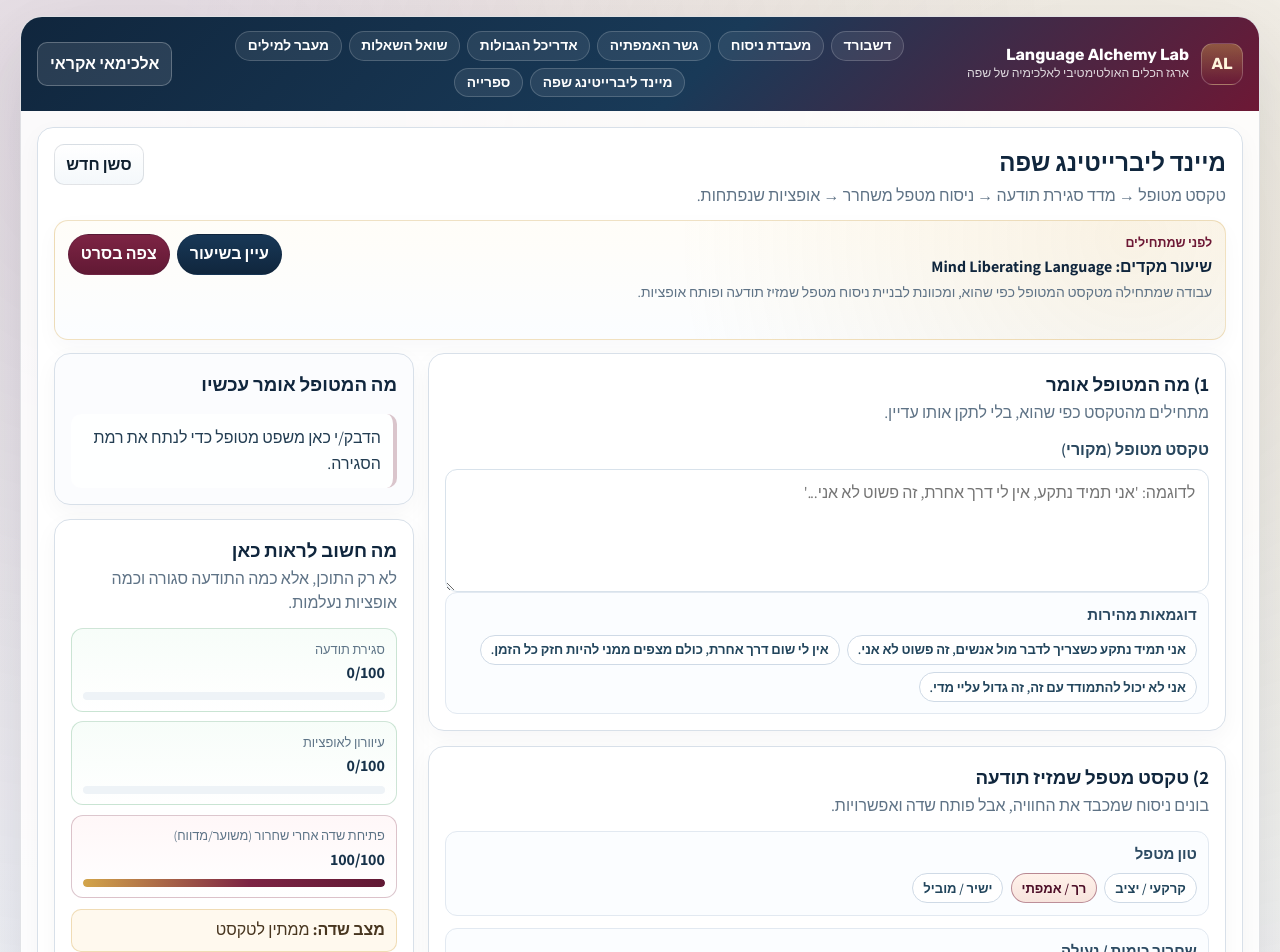
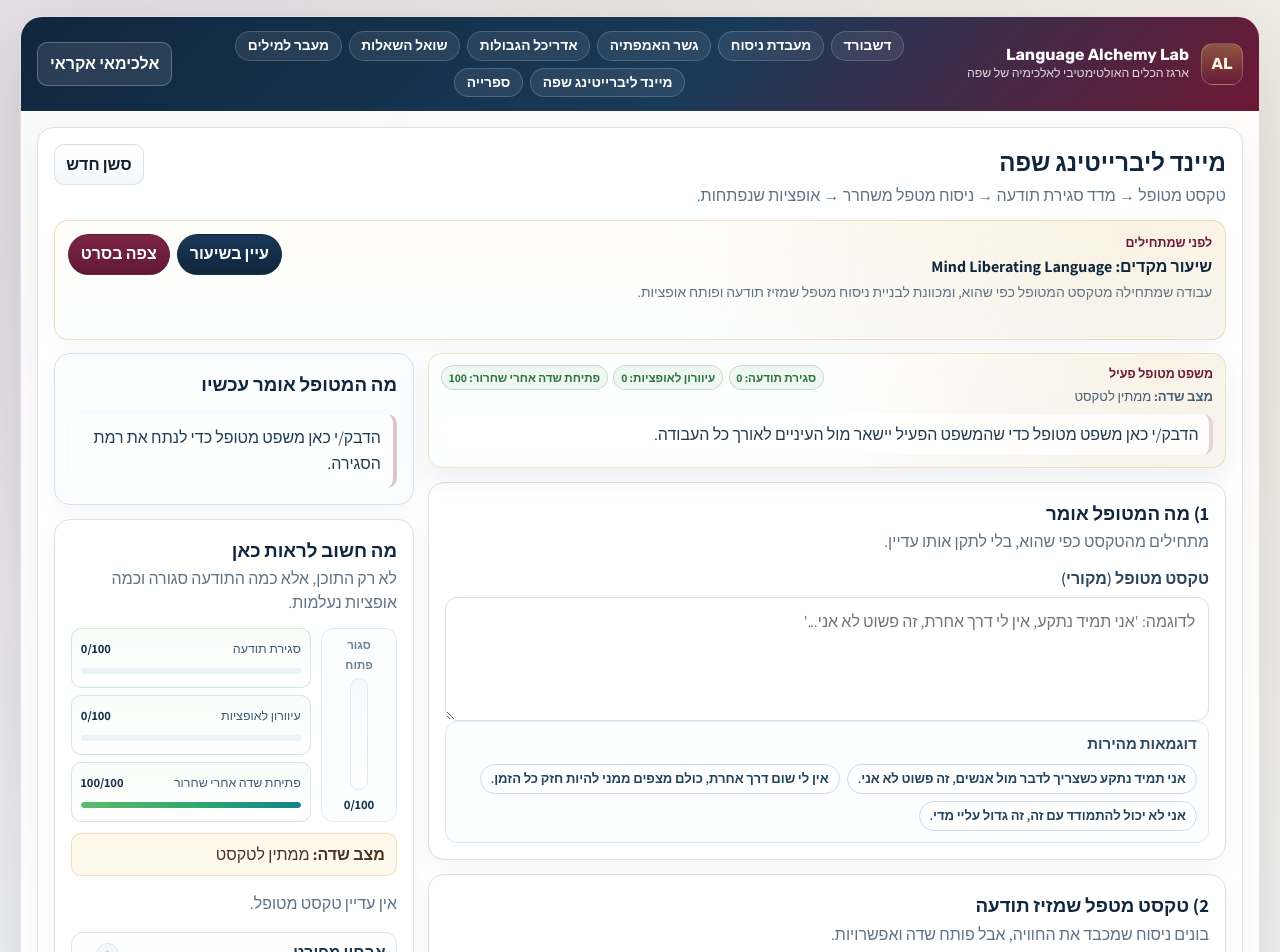
Before and after one commit to streamDragon/language-alchemy, a React (Vite) app: page /lab/mind-liberating in a window 1280 px wide. Shown: the top 952 px of the page. Built offline with nearby package versions, Linux system fonts and the light colour scheme.

Commit message:
Improve mind liberating focus and compact diagnostics

```diff
--- a/src/labs/MindLiberatingLanguagePage.jsx
+++ b/src/labs/MindLiberatingLanguagePage.jsx
@@ -3,6 +3,7 @@ import { getLabConfig } from '../data/labsConfig'
 import { useAppState } from '../state/appStateContext'
 import { makeId } from '../utils/ids'
 import LabLessonPrompt from '../components/layout/LabLessonPrompt'
+import MenuSection from '../components/layout/MenuSection'
 import LiberatingConversationSimulator from '../components/mind/LiberatingConversationSimulator'
 import PatternSequenceMaster from '../components/mind/PatternSequenceMaster'
 import { MessageCircle, Sparkles, Workflow } from 'lucide-react'
@@ -328,6 +329,45 @@ export default function MindLiberatingLanguagePage() {
     return clamp(Math.round(base + delta), 0, 100)
   }, [analysis.optionBlindnessScore, newOptionsAfterRelease.length, therapistText])
 
+  const compactEvaluationMeters = useMemo(
+    () => [
+      {
+        id: 'closure',
+        labelHe: 'סגירת תודעה',
+        value: analysis.closureScore,
+        tone: scoreTone(analysis.closureScore),
+      },
+      {
+        id: 'blindness',
+        labelHe: 'עיוורון לאופציות',
+        value: analysis.optionBlindnessScore,
+        tone: scoreTone(analysis.optionBlindnessScore),
+      },
+      {
+        id: 'opening',
+        labelHe: 'פתיחת שדה אחרי שחרור',
+        value: opennessAfterReleaseScore,
+        tone: scoreTone(100 - opennessAfterReleaseScore),
+        positive: true,
+      },
+    ],
+    [analysis.closureScore, analysis.optionBlindnessScore, opennessAfterReleaseScore],
+  )
+
+  const fieldPressureScore = useMemo(
+    () =>
+      clamp(
+        Math.round(
+          (analysis.closureScore * 0.45 +
+            analysis.optionBlindnessScore * 0.35 +
+            (100 - opennessAfterReleaseScore) * 0.2),
+        ),
+        0,
+        100,
+      ),
+    [analysis.closureScore, analysis.optionBlindnessScore, opennessAfterReleaseScore],
+  )
+
   const handleUseGeneratedScript = () => {
     if (!generatedTherapistText) {
       setStatusMessage('הדבק/י קודם משפט מטופל כדי לבנות ניסוח מטפל משחרר.')
@@ -417,6 +457,32 @@ export default function MindLiberatingLanguagePage() {
 
         <div className="mindlab-layout">
           <div className="mindlab-main">
+            <section className="mindlab-focus-strip" aria-live="polite">
+              <div className="mindlab-focus-strip__head">
+                <div>
+                  <div className="mindlab-focus-strip__eyebrow">משפט מטופל פעיל</div>
+                  <div className="mindlab-focus-strip__status">
+                    <strong>מצב שדה:</strong> {analysis.windowLabelHe}
+                  </div>
+                </div>
+                <div className="mindlab-focus-strip__scores" aria-label="מדדי מצב שדה">
+                  {compactEvaluationMeters.map((metric) => (
+                    <span
+                      key={metric.id}
+                      className={`mindlab-focus-strip__score tone-${metric.tone} ${
+                        metric.positive ? 'is-positive' : ''
+                      }`}
+                    >
+                      {metric.labelHe}: {metric.value}
+                    </span>
+                  ))}
+                </div>
+              </div>
+              <blockquote className="mindlab-focus-strip__quote">
+                {analysis.text || 'הדבק/י כאן משפט מטופל כדי שהמשפט הפעיל יישאר מול העיניים לאורך כל העבודה.'}
+              </blockquote>
+            </section>
+
             <section className="panel-card">
               <div className="panel-card__head">
                 <div>
@@ -729,29 +795,39 @@ export default function MindLiberatingLanguagePage() {
                   </div>
                 </div>
 
-                <div className="mindlab-score-grid">
-                  <div className={`mindlab-score-card tone-${scoreTone(analysis.closureScore)}`}>
-                    <div className="mindlab-score-card__label">סגירת תודעה</div>
-                    <div className="mindlab-score-card__value">{analysis.closureScore}/100</div>
-                    <div className="mindlab-bar">
-                      <span style={{ width: `${analysis.closureScore}%` }} />
+                <div className="mindlab-eval-compact">
+                  <div className="mindlab-eval-compact__barCard" aria-label="מד שדה קומפקטי">
+                    <div className="mindlab-eval-compact__barLabels">
+                      <span>סגור</span>
+                      <span>פתוח</span>
+                    </div>
+                    <div className="mindlab-eval-compact__fieldBar" aria-hidden="true">
+                      <div
+                        className="mindlab-eval-compact__fieldFill"
+                        style={{ height: `${fieldPressureScore}%` }}
+                      />
+                    </div>
+                    <div className="mindlab-eval-compact__barValue">{fieldPressureScore}/100</div>
+                  </div>
+
+                  <div className="mindlab-eval-compact__meters" role="list" aria-label="מדדי אבחון">
+                    {compactEvaluationMeters.map((metric) => (
+                      <div
+                        key={metric.id}
+                        className={`mindlab-eval-meter tone-${metric.tone} ${
+                          metric.positive ? 'is-positive' : ''
+                        }`}
+                        role="listitem"
+                      >
+                        <div className="mindlab-eval-meter__head">
+                          <span>{metric.labelHe}</span>
+                          <strong>{metric.value}/100</strong>
+                        </div>
+                        <div className="mindlab-eval-meter__track" aria-hidden="true">
+                          <span style={{ width: `${metric.value}%` }} />
                         </div>
                       </div>
-
-                  <div className={`mindlab-score-card tone-${scoreTone(analysis.optionBlindnessScore)}`}>
-                    <div className="mindlab-score-card__label">עיוורון לאופציות</div>
-                    <div className="mindlab-score-card__value">{analysis.optionBlindnessScore}/100</div>
-                    <div className="mindlab-bar">
-                      <span style={{ width: `${analysis.optionBlindnessScore}%` }} />
-                    </div>
-                  </div>
-
-                  <div className={`mindlab-score-card tone-${scoreTone(opennessAfterReleaseScore)}`}>
-                    <div className="mindlab-score-card__label">פתיחת שדה אחרי שחרור (משוער/מדווח)</div>
-                    <div className="mindlab-score-card__value">{opennessAfterReleaseScore}/100</div>
-                    <div className="mindlab-bar">
-                      <span style={{ width: `${opennessAfterReleaseScore}%` }} />
-                    </div>
+                    ))}
                   </div>
                 </div>
 
@@ -760,6 +836,17 @@ export default function MindLiberatingLanguagePage() {
                 </div>
                 <p className="muted-text">{analysis.summaryHe}</p>
 
+                <MenuSection
+                  compact
+                  className="mindlab-detail-menu"
+                  title="אבחון מפורט"
+                  subtitle="דפוסי סגירה, ניצני פתיחה וכיווני שחרור"
+                  badgeText={`${
+                    analysis.detectedClosures.length +
+                    analysis.detectedOpenings.length +
+                    analysis.releaseHintsHe.length
+                  }`}
+                >
                   <div className="mindlab-chip-lists">
                     <div className="chip-bank">
                       <h4>דפוסי סגירה שזוהו</h4>
@@ -800,12 +887,18 @@ export default function MindLiberatingLanguagePage() {
                       ))}
                     </ul>
                   </div>
+                </MenuSection>
               </section>
 
               <section className="panel-card panel-card--soft">
-                <div className="panel-card__head">
-                  <h3>מה המטופל מסכים לראות אחרי השחרור</h3>
-                </div>
+                <MenuSection
+                  compact
+                  defaultOpen={false}
+                  className="mindlab-detail-menu"
+                  title="מה המטופל מסכים לראות אחרי השחרור"
+                  subtitle="אופציות חדשות שהופכות מ'לא רלוונטי' ל'אפשר לשקול'"
+                  badgeText={`${newOptionsAfterRelease.length}`}
+                >
                   <p className="muted-text">
                     כאן אתה מודד/ת שינוי תודעתי בפועל: אילו אופציות נעשות “אפשר לשקול”.
                   </p>
@@ -820,6 +913,7 @@ export default function MindLiberatingLanguagePage() {
                       <div className="mini-pill">עדיין לא סומנו אופציות חדשות</div>
                     )}
                   </div>
+                </MenuSection>
               </section>
             </div>
           </aside>
--- a/src/styles/app.css
+++ b/src/styles/app.css
@@ -367,6 +367,7 @@
 .mindlab-main {
   display: grid;
   gap: 0.9rem;
+  min-width: 0;
 }
 
 .mindlab-rail {
@@ -446,6 +447,210 @@
   padding: 0.7rem 0.75rem;
   color: #233d52;
   line-height: 1.6;
+}
+
+.mindlab-focus-strip {
+  position: sticky;
+  top: 0.6rem;
+  z-index: 7;
+  border: 1px solid rgba(211, 165, 74, 0.3);
+  border-radius: 14px;
+  background:
+    radial-gradient(circle at 92% 12%, rgba(211, 165, 74, 0.14), transparent 46%),
+    linear-gradient(180deg, rgba(255, 255, 255, 0.96) 0%, rgba(251, 253, 255, 0.96) 100%);
+  box-shadow: 0 10px 28px rgba(16, 38, 61, 0.08);
+  padding: 0.7rem 0.75rem;
+  backdrop-filter: blur(8px);
+}
+
+.mindlab-focus-strip__head {
+  display: flex;
+  align-items: flex-start;
+  justify-content: space-between;
+  gap: 0.65rem;
+  margin-bottom: 0.45rem;
+}
+
+.mindlab-focus-strip__eyebrow {
+  color: #6d1835;
+  font-weight: 700;
+  font-size: 0.78rem;
+}
+
+.mindlab-focus-strip__status {
+  margin-top: 0.18rem;
+  color: #425f74;
+  font-size: 0.82rem;
+}
+
+.mindlab-focus-strip__scores {
+  display: flex;
+  flex-wrap: wrap;
+  justify-content: flex-end;
+  gap: 0.35rem;
+}
+
+.mindlab-focus-strip__score {
+  display: inline-flex;
+  align-items: center;
+  border-radius: 999px;
+  border: 1px solid #d9e3ec;
+  background: #f7fafc;
+  color: #5a7487;
+  padding: 0.15rem 0.42rem;
+  font-size: 0.73rem;
+  font-weight: 700;
+}
+
+.mindlab-focus-strip__score.tone-high {
+  border-color: rgba(109, 24, 53, 0.22);
+  background: rgba(109, 24, 53, 0.06);
+  color: #7a2847;
+}
+
+.mindlab-focus-strip__score.tone-mid {
+  border-color: rgba(211, 165, 74, 0.28);
+  background: rgba(211, 165, 74, 0.08);
+  color: #87652a;
+}
+
+.mindlab-focus-strip__score.tone-low,
+.mindlab-focus-strip__score.is-positive {
+  border-color: rgba(40, 138, 74, 0.22);
+  background: rgba(40, 138, 74, 0.07);
+  color: #2e7440;
+}
+
+.mindlab-focus-strip__quote {
+  margin: 0;
+  border-inline-start: 4px solid rgba(109, 24, 53, 0.18);
+  border-radius: 10px;
+  background: rgba(255, 255, 255, 0.82);
+  padding: 0.55rem 0.65rem;
+  color: #213c50;
+  line-height: 1.5;
+  max-height: 6.2rem;
+  overflow: auto;
+}
+
+.mindlab-eval-compact {
+  display: grid;
+  grid-template-columns: 76px 1fr;
+  gap: 0.65rem;
+  margin-bottom: 0.65rem;
+}
+
+.mindlab-eval-compact__barCard {
+  border: 1px solid #e2eaf2;
+  border-radius: 12px;
+  background: #fbfdff;
+  padding: 0.45rem 0.4rem;
+  display: grid;
+  justify-items: center;
+  gap: 0.3rem;
+}
+
+.mindlab-eval-compact__barLabels {
+  width: 100%;
+  display: grid;
+  justify-items: center;
+  gap: 0.15rem;
+  color: #6a8194;
+  font-size: 0.72rem;
+  font-weight: 700;
+}
+
+.mindlab-eval-compact__fieldBar {
+  position: relative;
+  width: 18px;
+  height: 112px;
+  border-radius: 999px;
+  border: 1px solid #dfe8f1;
+  background: linear-gradient(180deg, #f7fafc 0%, #ffffff 100%);
+  overflow: hidden;
+}
+
+.mindlab-eval-compact__fieldFill {
+  position: absolute;
+  inset-inline: 0;
+  top: 0;
+  background: linear-gradient(180deg, #6d1835 0%, #c88e32 100%);
+  border-radius: 0 0 999px 999px;
+}
+
+.mindlab-eval-compact__barValue {
+  color: #17324a;
+  font-weight: 700;
+  font-size: 0.8rem;
+}
+
+.mindlab-eval-compact__meters {
+  display: grid;
+  gap: 0.45rem;
+}
+
+.mindlab-eval-meter {
+  border: 1px solid #e2eaf2;
+  border-radius: 10px;
+  background: #fff;
+  padding: 0.45rem 0.55rem;
+  display: grid;
+  gap: 0.35rem;
+}
+
+.mindlab-eval-meter.tone-high {
+  border-color: rgba(109, 24, 53, 0.18);
+  background: linear-gradient(180deg, #fff9fb 0%, #fff 100%);
+}
+
+.mindlab-eval-meter.tone-mid {
+  border-color: rgba(211, 165, 74, 0.2);
+  background: linear-gradient(180deg, #fffdf7 0%, #fff 100%);
+}
+
+.mindlab-eval-meter.tone-low {
+  border-color: rgba(40, 138, 74, 0.18);
+  background: linear-gradient(180deg, #f8fdf9 0%, #fff 100%);
+}
+
+.mindlab-eval-meter__head {
+  display: flex;
+  align-items: center;
+  justify-content: space-between;
+  gap: 0.45rem;
+  color: #3f5c70;
+  font-size: 0.78rem;
+}
+
+.mindlab-eval-meter__head strong {
+  color: #17324a;
+  font-size: 0.79rem;
+}
+
+.mindlab-eval-meter__track {
+  height: 6px;
+  border-radius: 999px;
+  background: #edf3f8;
+  overflow: hidden;
+}
+
+.mindlab-eval-meter__track > span {
+  display: block;
+  height: 100%;
+  border-radius: inherit;
+  background: linear-gradient(90deg, #d3a54a 0%, #7d2444 55%, #611934 100%);
+}
+
+.mindlab-eval-meter.is-positive .mindlab-eval-meter__track > span {
+  background: linear-gradient(90deg, #5ebc69 0%, #2fa66f 55%, #15808f 100%);
+}
+
+.mindlab-detail-menu {
+  margin-top: 0.6rem;
+}
+
+.mindlab-detail-menu .menu-section__subtitle {
+  max-width: 28ch;
 }
 
 .mindlab-score-grid {
@@ -2332,6 +2537,34 @@ textarea {
     grid-template-columns: 1fr;
   }
 
+  .mindlab-focus-strip {
+    position: static;
+  }
+
+  .mindlab-focus-strip__head {
+    flex-direction: column;
+  }
+
+  .mindlab-focus-strip__scores {
+    justify-content: flex-start;
+  }
+
+  .mindlab-eval-compact {
+    grid-template-columns: 1fr;
+  }
+
+  .mindlab-eval-compact__barCard {
+    grid-template-columns: auto auto auto;
+    align-items: center;
+    justify-content: space-between;
+  }
+
+  .mindlab-eval-compact__barLabels {
+    width: auto;
+    justify-items: start;
+    text-align: start;
+  }
+
   .mindlab-training-grid,
   .simulator-context-grid,
   .pattern-master__patternGrid,
```
Lines whose indentation alone changed are shown as unchanged.
